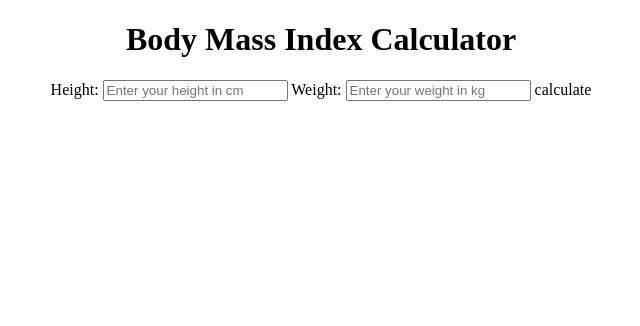
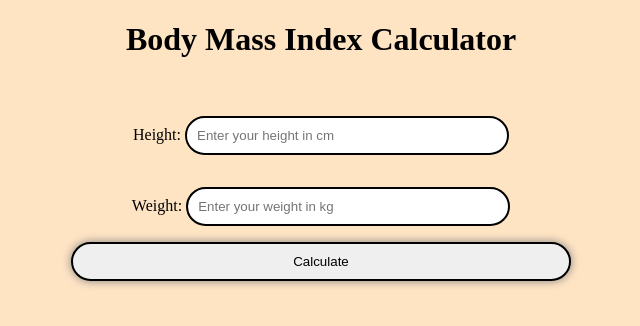
Before and after one commit to kiran-jaswant/BMI-Calculator, a plain HTML site: page index.html in a window 1280 px wide. Shown: the whole page, without its empty margins (319-959 px from the left). Drawn offline with Linux system fonts and the light colour scheme.

Commit message:
logic to calculate bmi is added

```diff
--- /dev/null
+++ b/app.js
@@ -0,0 +1,24 @@
+
+let form = document.querySelector("form");
+
+form.addEventListener('submit', function (e) {
+
+    e.preventDefault();
+
+    console.log(e)
+
+    let h = document.querySelector("#height");
+    let w = document.querySelector("#weight");
+
+    let result = document.querySelector(".result");
+
+    let ht = parseInt(h.value);
+    let wt = parseInt(w.value);
+
+
+    const bmi = (wt /((ht*ht)/10000)).toFixed(2);
+
+    result.innerHTML = `<b>${bmi} </b>`
+    1
+
+});
--- a/index.html
+++ b/index.html
@@ -1,23 +1,31 @@
 <!DOCTYPE html>
 <html lang="en">
+
 <head>
     <meta charset="UTF-8">
     <meta name="viewport" content="width=device-width, initial-scale=1.0">
     <title>BMI calculator</title>
     <link rel="stylesheet" href="./style.css">
 </head>
+
 <body>
     <h1>Body Mass Index Calculator</h1>
 
     <form>
-        <label for="height">Height:</label>
-        <input type="text" placeholder="Enter your height in cm" id="height">
+        <p>
+            <label for="height">Height:</label>
+            <input type="text" placeholder="Enter your height in cm" id="height" class="inpt">
+        </p>
 
-        <label for="weight">Weight:</label>
-        <input type="text" placeholder="Enter your weight in kg" id="weight">
+        <p>
+            <label for="weight">Weight:</label>
+            <input type="text" placeholder="Enter your weight in kg" id="weight" class="inpt">
+        </p>
 
-        <botton>calculate</botton>
+        <button class="btn">Calculate</button>
+        <div class="result"></div>
     </form>
+    <script src="app.js"></script>
+</body>
 
-</body>
 </html>
--- a/style.css
+++ b/style.css
@@ -1,3 +1,35 @@
 body{
     text-align: center;
+    background-color: bisque;
 }
+.btn{
+    border:2px solid black;
+    border-radius: 20px;
+    padding:10px 15px;
+    box-shadow: 0 0 10px grey;
+
+
+}
+form{
+    display: flex;
+    flex-direction: column;
+    width:500px;
+    margin: auto;
+    padding: 20px;
+
+
+}
+
+.result{
+    margin-top: 20px;
+
+}
+.inpt{
+
+    border:2px solid black;
+    padding:10px;
+    border-radius: 20px;
+    width:300px;
+
+
+}
```
